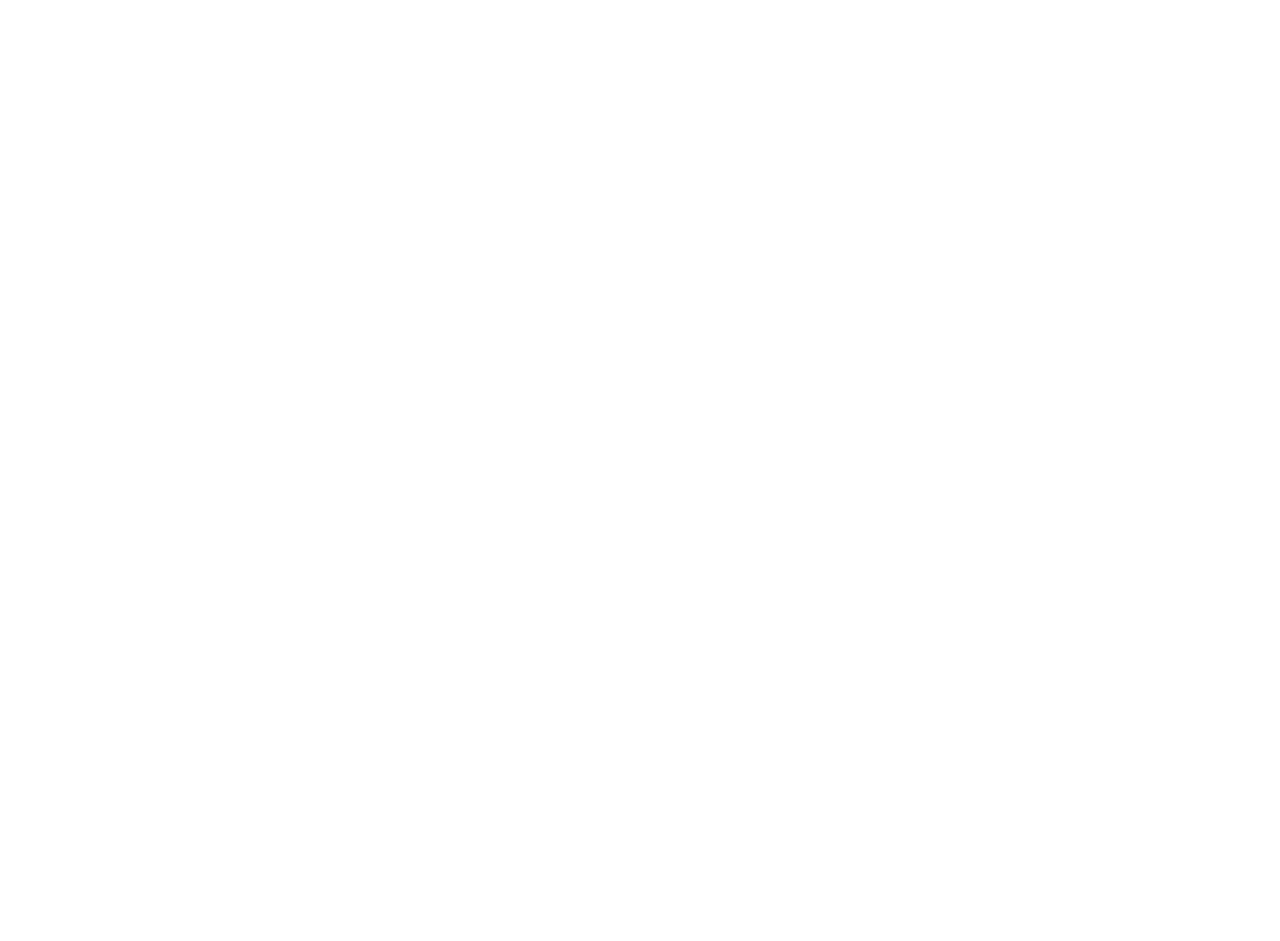
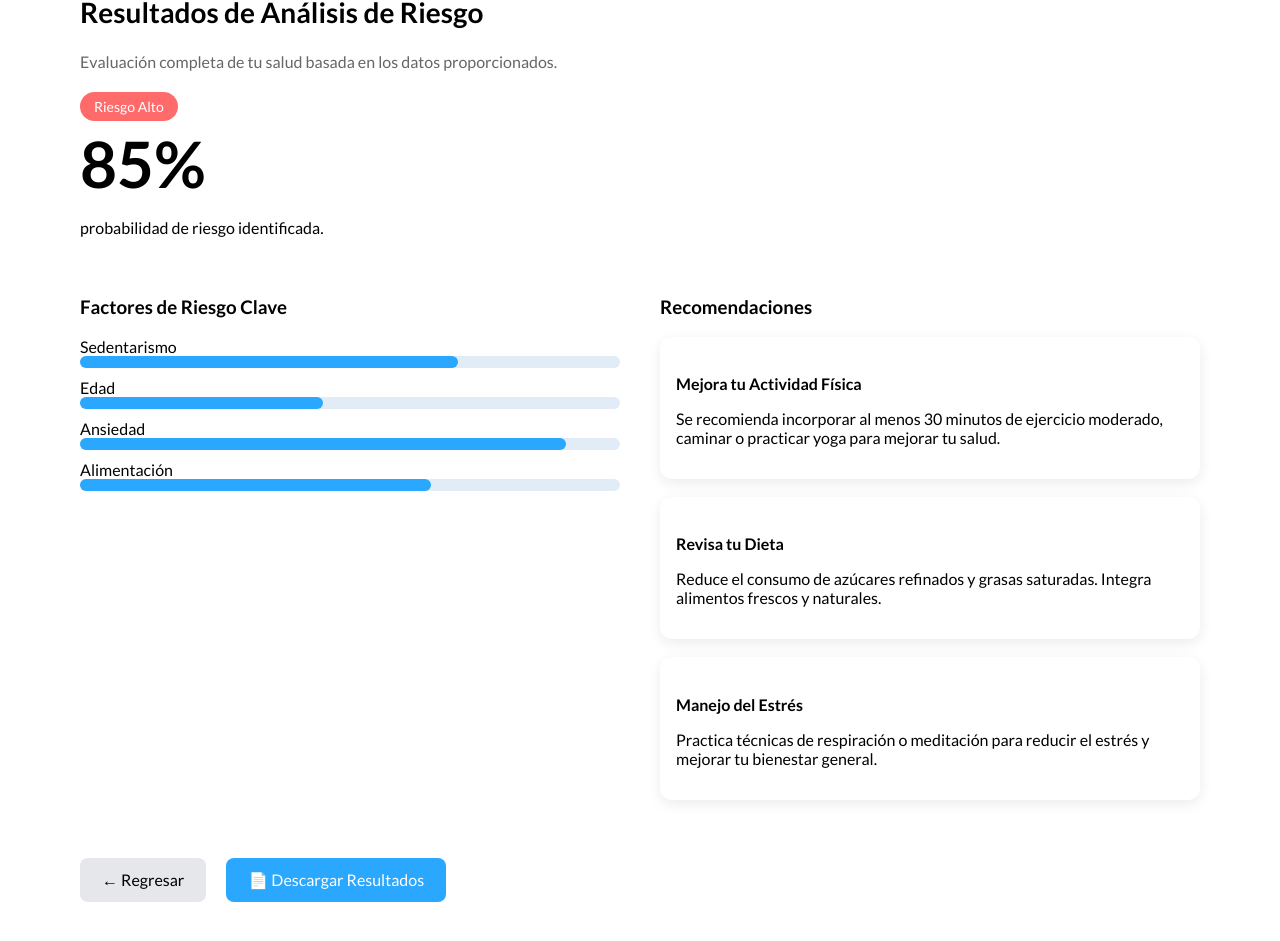
Before and after one commit to LizParadigm/dianet, an Angular app: page /resultado in a window 1280 px wide. Before the commit this address led to /. Shown: the part 119-1060 px from the top of the page. Before the commit the page ends 800 px from the top, so only its background shows below. Built offline with nearby package versions, Linux system fonts and the light colour scheme.

Commit message:
Agregué página de resultados

```diff
--- a/src/app/modules/home/consulta-page/consulta-page.component.ts
+++ b/src/app/modules/home/consulta-page/consulta-page.component.ts
@@ -1,24 +1,32 @@
 import { Component } from '@angular/core';
 import { FormsModule } from '@angular/forms';
+import { CommonModule } from '@angular/common';  // <-- IMPORTANTE
 
 @Component({
   standalone: true,
   selector: 'app-consulta-page',
   templateUrl: './consulta-page.component.html',
   styleUrls: ['./consulta-page.component.css'],
-  imports: [FormsModule]
+  imports: [
+    FormsModule,
+    CommonModule     // <-- NECESARIO PARA *ngIf
+  ]
 })
 export class ConsultaPageComponent {
 
-  mostrarPreguntas = false;
+  mostrarPreguntas: boolean = false;
+
+  onResponder() {
+    this.mostrarPreguntas = true;
+  }
 
   dieta = {
     equilibrada: false,
     saludable: false
   };
 
-  onResponder() {
-    this.mostrarPreguntas = true;
+  siguiente() {
+    console.log("Dieta:", this.dieta);
   }
 
   onSubmit(form: any) {
--- a/src/app/modules/home/home.routes.ts
+++ b/src/app/modules/home/home.routes.ts
@@ -1,14 +1,19 @@
-import { Routes } from "@angular/router";
-import { InicioPageComponent } from "./inicio-page/inicio-page.component";
+import { Routes } from '@angular/router';
+import { HomePageComponent } from './home-page/home-page.component';
+import { ConsultaPageComponent } from './consulta-page/consulta-page.component';
+import { ResultadoPageComponent } from './resultado-page/resultado-page.component';
 
 export const HOME_ROUTES: Routes = [
   {
     path: '',
-    component: InicioPageComponent
+    component: HomePageComponent
   },
   {
     path: 'consulta',
-    loadComponent: () =>
-      import('./consulta-page/consulta-page.component').then(m => m.ConsultaPageComponent)
+    component: ConsultaPageComponent
+  },
+  {
+    path: 'resultados',
+    component: ResultadoPageComponent
   }
 ];
--- /dev/null
+++ b/src/app/modules/home/resultado-page/resultado-page.component.css
@@ -0,0 +1,110 @@
+.result-container {
+  padding: 40px 80px;
+  width: 100%;
+  box-sizing: border-box;
+}
+
+/* ---------------- HEADER ---------------- */
+.header h2 {
+  font-size: 28px;
+  font-weight: bold;
+}
+
+.header p {
+  margin-top: 4px;
+  color: #666;
+}
+
+/* ---------------- INDICADOR DE RIESGO ---------------- */
+.risk-box {
+  margin-top: 25px;
+}
+
+.risk-badge {
+  background: #ff6b6b;
+  color: white;
+  padding: 6px 14px;
+  border-radius: 20px;
+  font-size: 14px;
+}
+
+.percent {
+  font-size: 64px;
+  margin: 10px 0;
+  font-weight: bold;
+}
+
+/* ---------------- CONTENIDO PRINCIPAL ---------------- */
+.content-sections {
+  display: flex;
+  margin-top: 40px;
+  gap: 40px;
+}
+
+.left,
+.right {
+  width: 50%;
+}
+
+/* ---------------- BARRAS DE RIESGO ---------------- */
+.bar-group span {
+  display: block;
+  margin-top: 10px;
+  font-weight: 500;
+}
+
+.bar {
+  background: #e1ecf7;
+  width: 100%;
+  height: 12px;
+  border-radius: 8px;
+  margin-bottom: 10px;
+}
+
+.bar div {
+  background: #2aa7ff;
+  height: 100%;
+  border-radius: 8px;
+}
+
+/* ---------------- RECOMENDACIONES ---------------- */
+.card {
+  background: white;
+  padding: 16px;
+  border-radius: 12px;
+  box-shadow: 0 4px 14px rgba(0,0,0,0.08);
+  margin-bottom: 18px;
+}
+
+.card h4 {
+  margin-bottom: 6px;
+}
+
+/* ---------------- BOTONES ---------------- */
+.buttons {
+  margin-top: 40px;
+  display: flex;
+  gap: 20px;
+}
+
+.btn-back,
+.btn-download {
+  padding: 12px 22px;
+  border-radius: 8px;
+  cursor: pointer;
+  border: none;
+  font-size: 16px;
+}
+
+.btn-back {
+  background: #e5e7eb;
+}
+
+.btn-download {
+  background: #2aa7ff;
+  color: white;
+}
+
+.btn-download:hover {
+  background: #0284c7;
+}
--- /dev/null
+++ b/src/app/modules/home/resultado-page/resultado-page.component.html
@@ -0,0 +1,65 @@
+<p>resultado-page works!</p>
+<div class="result-container">
+
+  <!-- -------------------- TÍTULO -------------------- -->
+  <div class="header">
+    <h2>Resultados de Análisis de Riesgo</h2>
+    <p>Evaluación completa de tu salud basada en los datos proporcionados.</p>
+  </div>
+
+  <!-- -------------------- INDICADOR DE RIESGO -------------------- -->
+  <div class="risk-box">
+    <span class="risk-badge">Riesgo Alto</span>
+    <h1 class="percent">85%</h1>
+    <p>probabilidad de riesgo identificada.</p>
+  </div>
+
+  <div class="content-sections">
+
+    <!-- -------------------- FACTORES DE RIESGO -------------------- -->
+    <div class="left">
+      <h3>Factores de Riesgo Clave</h3>
+
+      <div class="bar-group">
+        <span>Sedentarismo</span>
+        <div class="bar"><div style="width: 70%"></div></div>
+
+        <span>Edad</span>
+        <div class="bar"><div style="width: 45%"></div></div>
+
+        <span>Ansiedad</span>
+        <div class="bar"><div style="width: 90%"></div></div>
+
+        <span>Alimentación</span>
+        <div class="bar"><div style="width: 65%"></div></div>
+      </div>
+    </div>
+
+    <!-- -------------------- RECOMENDACIONES -------------------- -->
+    <div class="right">
+      <h3>Recomendaciones</h3>
+
+      <div class="card">
+        <h4>Mejora tu Actividad Física</h4>
+        <p>Se recomienda incorporar al menos 30 minutos de ejercicio moderado, caminar o practicar yoga para mejorar tu salud.</p>
+      </div>
+
+      <div class="card">
+        <h4>Revisa tu Dieta</h4>
+        <p>Reduce el consumo de azúcares refinados y grasas saturadas. Integra alimentos frescos y naturales.</p>
+      </div>
+
+      <div class="card">
+        <h4>Manejo del Estrés</h4>
+        <p>Practica técnicas de respiración o meditación para reducir el estrés y mejorar tu bienestar general.</p>
+      </div>
+    </div>
+  </div>
+
+  <!-- -------------------- BOTONES -------------------- -->
+  <div class="buttons">
+    <button class="btn-back" (click)="regresar()">← Regresar</button>
+    <button class="btn-download" (click)="descargarResultados()">📄 Descargar Resultados</button>
+  </div>
+
+</div>
--- /dev/null
+++ b/src/app/modules/home/resultado-page/resultado-page.component.ts
@@ -0,0 +1,20 @@
+import { Component } from '@angular/core';
+import { CommonModule } from '@angular/common';
+
+@Component({
+  standalone: true,
+  selector: 'app-resultado-page',
+  templateUrl: './resultado-page.component.html',
+  styleUrls: ['./resultado-page.component.css'],
+  imports: [CommonModule]
+})
+export class ResultadoPageComponent {
+
+  regresar() {
+    history.back();
+  }
+
+  descargarResultados() {
+    alert("Descargando PDF...");
+  }
+}
```
Also changed, not shown: src/app/app.routes.ts (+10 -0 lines), 1 other file (tests, documents, lock files or other folders).
